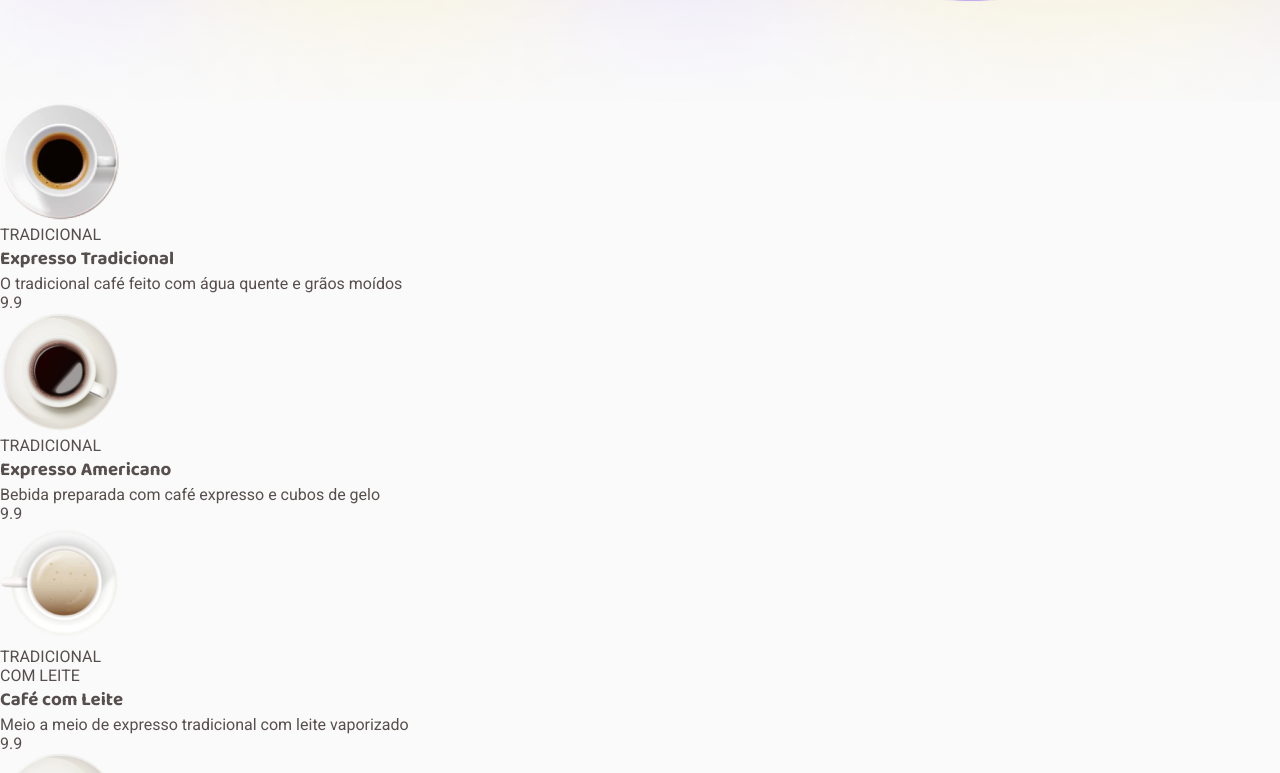
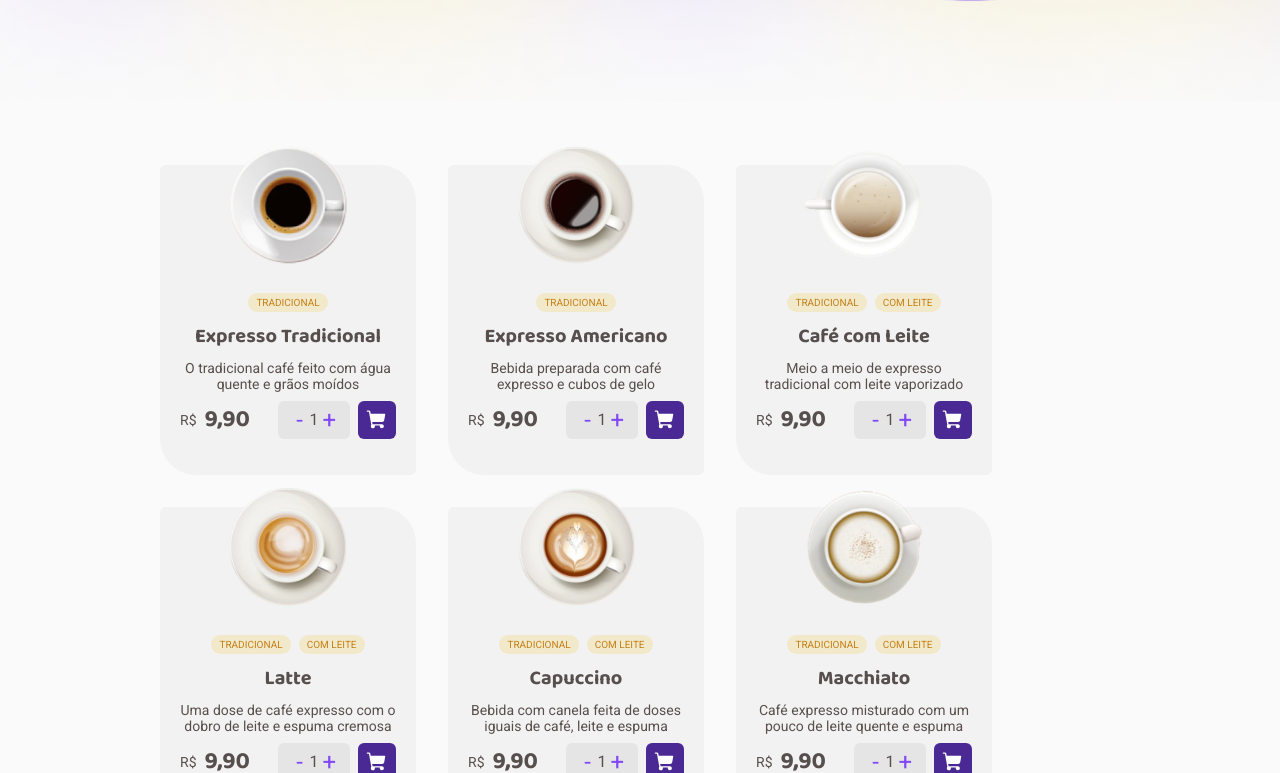
Before and after one commit to guilhermeevencio/coffee-shop-delivery, a React (Vite) app: page / in a window 1280 px wide. Shown: the part 547-1320 px from the top of the page. Built offline with nearby package versions, Linux system fonts and the light colour scheme.

Commit message:
style: add card style to the home page.

```diff
--- a/src/components/Header/style.ts
+++ b/src/components/Header/style.ts
@@ -1,6 +1,7 @@
 import styled from 'styled-components'
 
 export const HeaderContainer = styled.div`
+  z-index: 1;
   position: sticky;
   top: 0;
   width: 100%;
--- a/src/components/ProductCard/index.tsx
+++ b/src/components/ProductCard/index.tsx
@@ -1,16 +1,46 @@
 import React from 'react'
 import { CoffeeMock } from '../../helpers/mocks/coffeeMock'
+import {
+  CartInfoContainer,
+  PriceContainer,
+  ProductCardContainer,
+  CartContainer,
+  CartIconContainer,
+} from './styles'
+import { ShoppingCart } from 'phosphor-react'
 
 export function ProductCard(props: CoffeeMock) {
   return (
-    <div>
+    <ProductCardContainer>
       <img src={props.image} alt={props.title} />
-      {props.tag.map((tag) => (
-        <p key={tag}>{tag}</p>
-      ))}
+      <div>
+        {props.tag.map((tag) => (
+          <span key={props.title}>{tag}</span>
+        ))}
+      </div>
       <h3>{props.title}</h3>
       <p>{props.description}</p>
-      <p>{props.price}</p>
-    </div>
+      <CartInfoContainer>
+        <PriceContainer>
+          <p>R$</p>
+          <h2>
+            {`${props.price.toLocaleString('pt-br', {
+              minimumFractionDigits: 2,
+              maximumFractionDigits: 2,
+            })}`}
+          </h2>
+        </PriceContainer>
+        <CartContainer>
+          <div>
+            <button type="button">-</button>
+            <p>1</p>
+            <button type="button">+</button>
+          </div>
+          <CartIconContainer>
+            <ShoppingCart size={22} weight="fill" />
+          </CartIconContainer>
+        </CartContainer>
+      </CartInfoContainer>
+    </ProductCardContainer>
   )
 }
--- a/src/components/ProductCard/styles.ts
+++ b/src/components/ProductCard/styles.ts
@@ -0,0 +1,97 @@
+import styled from 'styled-components'
+
+export const CartInfoContainer = styled.section`
+  display: flex;
+  justify-content: space-between;
+  width: 100%;
+`
+
+export const ProductCardContainer = styled.div`
+  position: relative;
+  height: 19.375rem;
+  width: 16rem;
+  background: ${(props) => props.theme['base-card']};
+  border-radius: 6px 36px;
+  display: flex;
+  flex-direction: column;
+  align-items: center;
+  padding: 0 20px 20px 20px;
+  gap: 8px;
+
+  h3 {
+    font-size: 1.25rem;
+  }
+
+  img {
+    transform: translateY(-20px);
+    width: 120px;
+    width: 120px;
+  }
+  p {
+    font-size: 14px;
+    text-align: center;
+  }
+
+  div {
+    display: flex;
+    flex-direction: row;
+    justify-content: center;
+    align-items: center;
+    gap: 8px;
+  }
+  span {
+    padding: 4px 8px;
+    border-radius: 100px;
+    background: ${(props) => props.theme['yellow-light']};
+    color: ${(props) => props.theme['yellow-dark']};
+    font-size: 10px;
+  }
+`
+
+export const PriceContainer = styled.div`
+  p {
+    font-size: 14px;
+  }
+  h2 {
+    font-size: 1.5rem;
+  }
+`
+
+export const CartContainer = styled.div`
+  display: flex;
+  flex-direction: row;
+
+  div {
+    background: ${(props) => props.theme['base-button']};
+    height: 38px;
+    gap: 4px;
+    padding: 8px;
+    width: 72px;
+    border-radius: 6px;
+
+    p {
+      font-size: 1rem;
+    }
+  }
+
+  button {
+    border: none;
+    color: ${(props) => props.theme.purple};
+    background: none;
+    border-radius: 6px;
+    font-size: 1.5rem;
+    width: 12px;
+  }
+`
+
+export const CartIconContainer = styled.section`
+  width: 38px;
+  height: 38px;
+  background: ${(props) => props.theme['purple-dark']};
+  color: ${(props) => props.theme.white};
+  display: flex;
+  align-items: center;
+  justify-content: center;
+  border-radius: 6px;
+  font-size: 1rem;
+`
--- a/src/components/ProductsSection/index.tsx
+++ b/src/components/ProductsSection/index.tsx
@@ -1,13 +1,14 @@
 import { coffeeInfoArray } from '../../helpers/mocks/coffeeMock'
 import { ProductCard } from '../../components/ProductCard'
+import { ProductsSectionContainer } from './styles'
 
 const ProductsSection = () => {
   return (
-    <div>
+    <ProductsSectionContainer>
       {coffeeInfoArray.map((coffee) => (
         <ProductCard {...coffee} key={coffee.title} />
       ))}
-    </div>
+    </ProductsSectionContainer>
   )
 }
 
--- a/src/components/ProductsSection/styles.ts
+++ b/src/components/ProductsSection/styles.ts
@@ -0,0 +1,9 @@
+import styled from 'styled-components'
+
+export const ProductsSectionContainer = styled.div`
+  display: flex;
+  flex-direction: row;
+  flex-wrap: wrap;
+  gap: 2rem;
+  margin: 4rem 10rem 10rem 10rem;
+`
```
